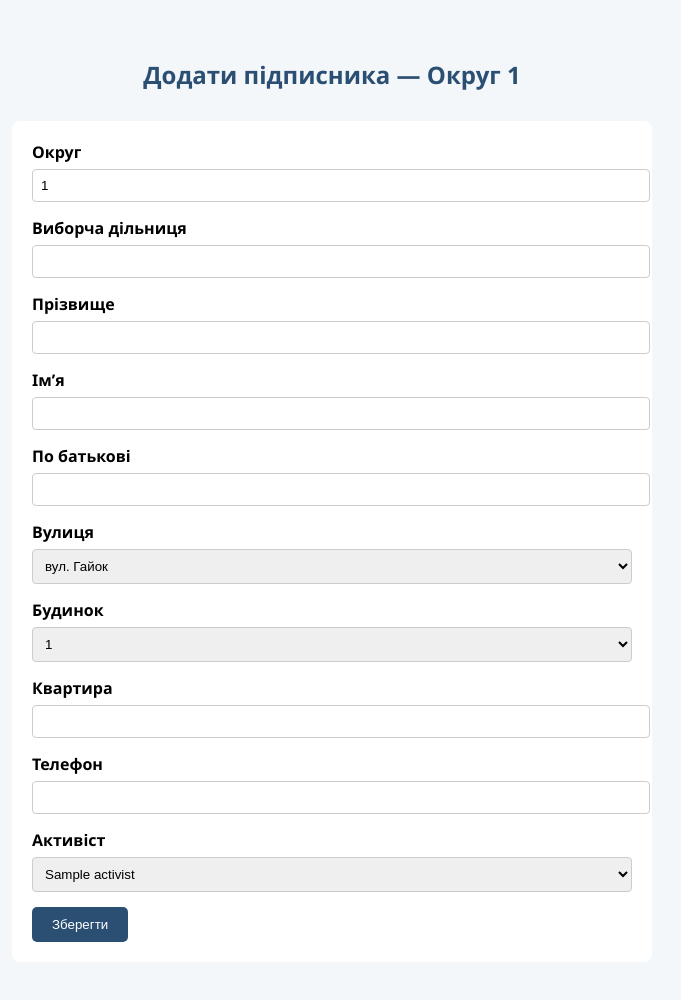
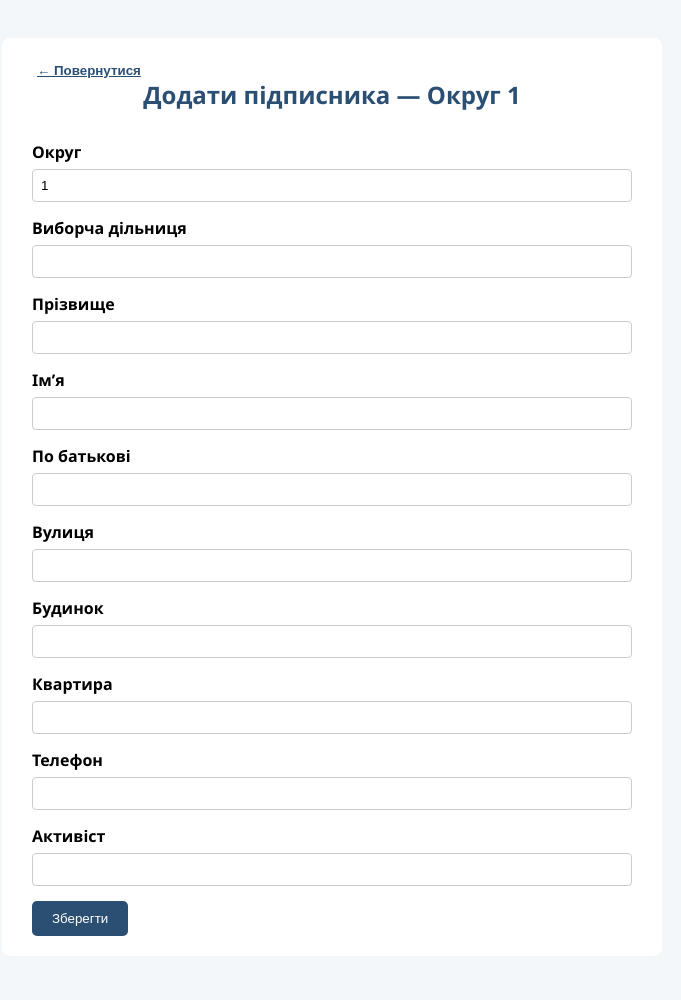
Before and after one commit to Aliina-ai/flask-db, a Flask app: template templates/add_subscriber1.html in a window 1280 px wide. Shown: the whole page, without its empty margins (308-989 px from the left). After the commit the page ends 936 px from the top, so only its background shows below. Run offline with Flask 3, Linux system fonts and the light colour scheme; the template is opened without the code that fills it: most values are stand-ins (such as "Sample title", 1, 10 or a date in 2020); parts of the project's set-up code (start-up, migrations or seed data) failed here and were passed over.

Commit message:
Update add_subscriber1.html

```diff
--- a/templates/add_subscriber1.html
+++ b/templates/add_subscriber1.html
@@ -9,30 +9,37 @@
             background-color: #f4f7fa;
             padding: 30px;
         }
+
+        .container {
+            max-width: 600px;
+            margin: 0 auto;
+            background: white;
+            padding: 20px 30px;
+            border-radius: 8px;
+            position: relative;
+        }
+
         h2 {
             color: #2b4f73;
             text-align: center;
             margin-bottom: 30px;
         }
-        form {
-            max-width: 600px;
-            margin: 0 auto;
-            background: white;
-            padding: 20px;
-            border-radius: 8px;
-        }
+
         label {
             display: block;
             margin-bottom: 6px;
             font-weight: bold;
         }
-        input, select {
+
+        input, select, datalist {
             width: 100%;
             padding: 8px;
             margin-bottom: 15px;
             border: 1px solid #ccc;
             border-radius: 4px;
+            box-sizing: border-box;
         }
+
         button {
             background-color: #2b4f73;
             color: white;
@@ -41,37 +48,61 @@
             border-radius: 5px;
             cursor: pointer;
         }
+
         button:hover {
             background-color: #466788;
         }
+
+        .back-button {
+            position: absolute;
+            top: 15px;
+            left: 15px;
+            background: transparent;
+            color: #2b4f73;
+            border: none;
+            font-weight: bold;
+            cursor: pointer;
+            text-decoration: underline;
+        }
     </style>
+
     <script>
         function updatePollingStation() {
             const street = document.getElementById("street").value;
-            const house = parseInt(document.getElementById("building").value);
+            const house = document.getElementById("building").value;
             let polling = "";
 
+            const num = parseInt(house);
+            const complexHouseNumbers = ["77/43"];
+
             if (street === "вул. Гайок") {
-                if ((house >= 1 && house <= 4) || ["77/43", 139, 140, 141, 142, 143, 144, 145, 146, 147, 148, 149,
-                    150, 151, 152, 153, 154, 155, 156, 157, 158, 159, 160, 161, 162, 163, 164, 165, 166,
-                    167, 168, 169, 170, 171, 172, 173, 174, 175, 176, 177, 181, 182, 183, 184, 185, 214,
-                    215, 228, 229, 230, 231, 232, 233, 234, 235, 236, 237, 238, 239, 240, 241, 242, 243,
-                    244, 245, 246, 247, 248, 249, 250, 251, 252, 253, 254, 255, 256, 257, 258, 259, 260,
-                    261, 262, 263, 264, 265, 266, 267, 268, 269, 270] .includes(house)) {
+                if ((num >= 1 && num <= 4) || complexHouseNumbers.includes(house) ||
+                    [139,140,141,142,143,144,145,146,147,148,149,150,151,152,153,154,155,156,157,158,159,
+                     160,161,162,163,164,165,166,167,168,169,170,171,172,173,174,175,176,177,181,182,183,
+                     184,185,214,215,228,229,230,231,232,233,234,235,236,237,238,239,240,241,242,243,
+                     244,245,246,247,248,249,250,251,252,253,254,255,256,257,258,259,260,261,262,263,
+                     264,265,266,267,268,269,270].includes(num)) {
                     polling = "321097";
-                } else if ([5, 6, 89, 90, 91, 92, 93, 94, 95, 96, 97, 98, 99, 100, 101, 102, 103, 104,
-                    105, 106, 107, 108, 109, 110, 111, 112, 113, 114, 115, 116, 117, 118, 119, 120,
-                    121, 122, 123, 124, 125, 126, 127, 128, 129, 130, 180, 219, 220, 221, 222, 223,
-                    224, 225, 226, 227, 399, 400, 401, 402, 403].includes(house)) {
+                } else if ([5,6,89,90,91,92,93,94,95,96,97,98,99,100,101,102,103,104,105,106,107,108,
+                            109,110,111,112,113,114,115,116,117,118,119,120,121,122,123,124,125,126,
+                            127,128,129,130,180,219,220,221,222,223,224,225,226,227,399,400,401,402,
+                            403].includes(num)) {
                     polling = "321098";
                 }
             }
 
             document.getElementById("polling_station").value = polling;
         }
+
+        function goBack() {
+            window.history.back();
+        }
     </script>
 </head>
 <body>
+
+<div class="container">
+    <button class="back-button" onclick="goBack()">← Повернутися</button>
 
     <h2>Додати підписника — Округ 1</h2>
 
@@ -92,16 +123,18 @@
         <input type="text" name="middle_name">
 
         <label>Вулиця</label>
-    <select name="street" id="street" onchange="updatePollingStation()">
-        <option value="вул. Гайок">вул. Гайок</option>
-    </select>
+        <input list="streets" name="street" id="street" onchange="updatePollingStation()">
+        <datalist id="streets">
+            <option value="вул. Гайок">
+        </datalist>
 
         <label>Будинок</label>
-    <select name="building" id="building" onchange="updatePollingStation()">
+        <input list="buildings" name="building" id="building" onchange="updatePollingStation()">
+        <datalist id="buildings">
             {% for number in buildings %}
-            <option value="{{ number }}">{{ number }}</option>
+                <option value="{{ number }}">
             {% endfor %}
-    </select>
+        </datalist>
 
         <label>Квартира</label>
         <input type="text" name="apartment">
@@ -110,14 +143,16 @@
         <input type="text" name="phone">
 
         <label>Активіст</label>
-    <select name="activist">
+        <input list="activists" name="activist">
+        <datalist id="activists">
             {% for activist in activists %}
-            <option value="{{ activist }}">{{ activist }}</option>
+                <option value="{{ activist }}">
             {% endfor %}
-    </select>
+        </datalist>
 
         <button type="submit">Зберегти</button>
     </form>
+</div>
 
 </body>
 </html>
```
Lines whose indentation alone changed are shown as unchanged.
